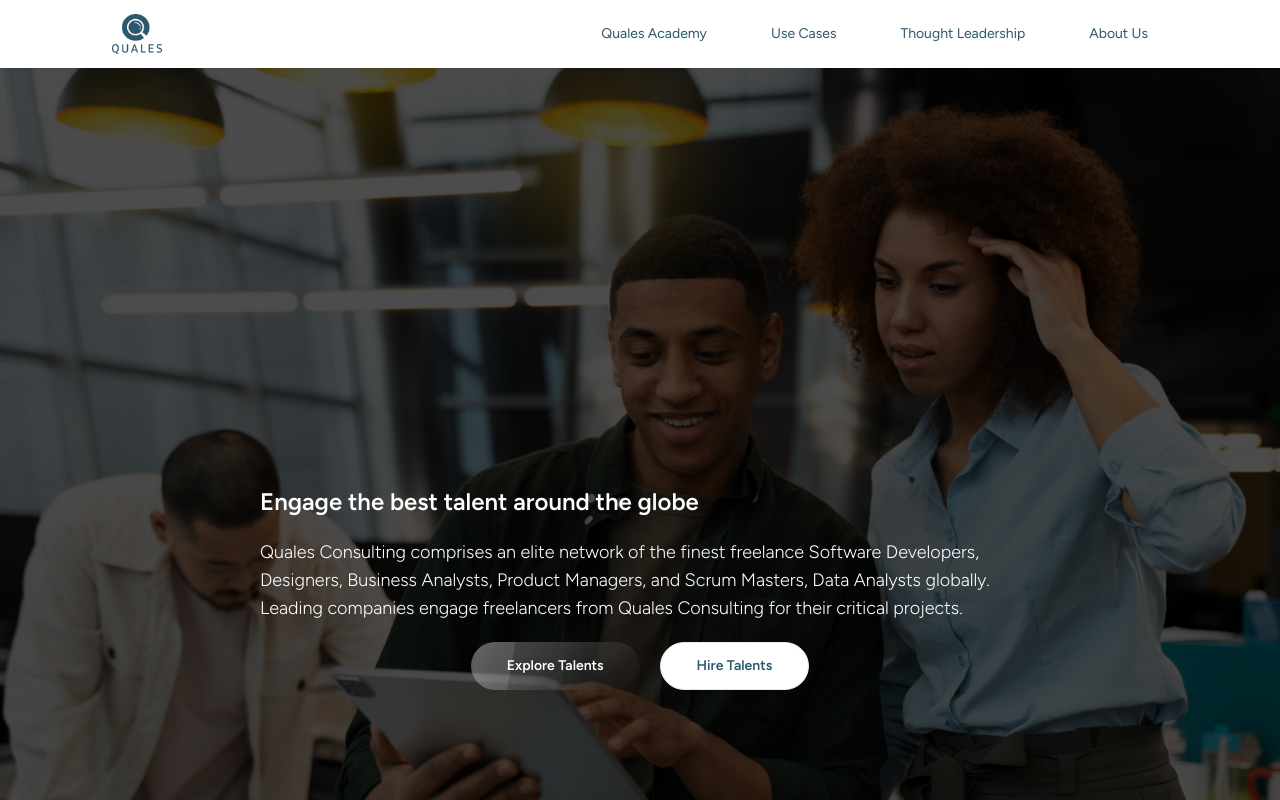
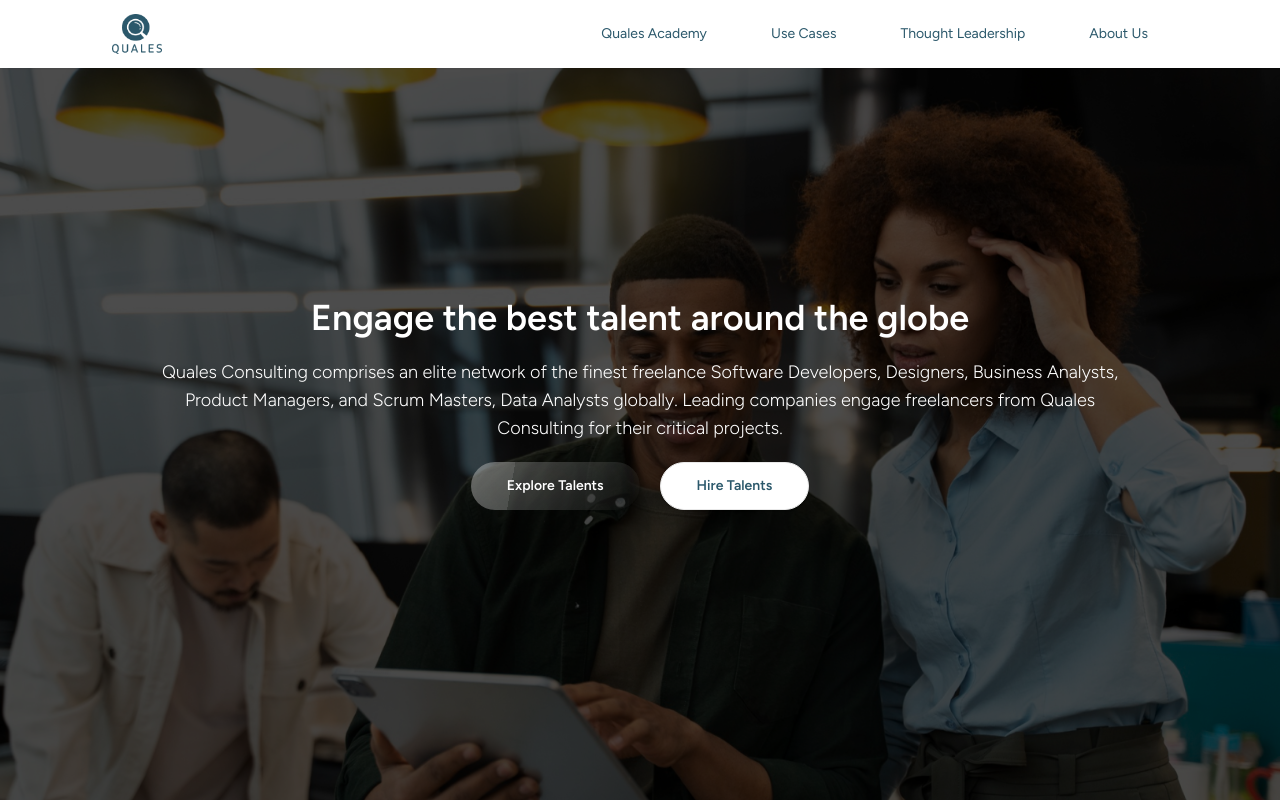
Before and after one commit to gurudanito001/quales, a Next.js app: page / in a window 1280 px wide. Shown: the top 800 px of the page. Built offline with nearby package versions, Linux system fonts and the light colour scheme.

Commit message:
herosection is exactly like figma

```diff
--- a/src/app/(publicPages)/heroSection.tsx
+++ b/src/app/(publicPages)/heroSection.tsx
@@ -17,10 +17,10 @@
   return (
     <section className=" bg-[url('/images/hero-image.jpg')] bg-cover bg-center bg-no-repeat h-screen max-h-600 lg:max-h-850">
       <div className="h-full bg-overlay flex items-center content-center">
-        <article className="relative z-10 w-full md:max-w-800 text-white mx-auto mt-60 opacity-100 px-3 md:px-5">
-          <h3 className=" text-xl md:text-2xl font-semibold mb-3 lg:mb-5 text-white">Engage the best talent around the globe</h3>
-          <p className="font-light text-sm mb-3 lg:mb-5 lg:text-lg">Quales Consulting comprises an elite network of the finest freelance Software Developers, Designers, Business Analysts, Product Managers, and Scrum Masters, Data Analysts globally. Leading companies engage freelancers from Quales Consulting for their critical projects.</p>
-          <div className="flex gap-5">
+        <article className="relative z-10 w-full text-white text-center mx-auto lg:mb-32 opacity-100 px-3 md:px-5">
+          <h3 className=" text-xl md:text-4xl font-semibold mb-3 lg:mb-5 text-white max-w-800 mx-auto">Engage the best talent around the globe</h3>
+          <p className="font-light text-sm mb-3 lg:mb-5 lg:text-lg max-w-1000 mx-auto">Quales Consulting comprises an elite network of the finest freelance Software Developers, Designers, Business Analysts, Product Managers, and Scrum Masters, Data Analysts globally. Leading companies engage freelancers from Quales Consulting for their critical projects.</p>
+          <div className="flex justify-around gap-2 md:gap-5">
             <button className="btn text-xs md:text-sm glass rounded-full px-9 text-white md:ml-auto">Explore Talents</button>
             <button className="btn text-xs md:text-sm bg-white text-primary rounded-full px-9 md:mr-auto">Hire Talents</button>
           </div>
--- a/tailwind.config.ts
+++ b/tailwind.config.ts
@@ -28,7 +28,8 @@
       maxWidth: {
         "550": "550px",
         "600": "600px",
-        "800": "800px"
+        "800": "800px",
+        "1000": "1000px"
       }
     },
     keyframes: {
```
